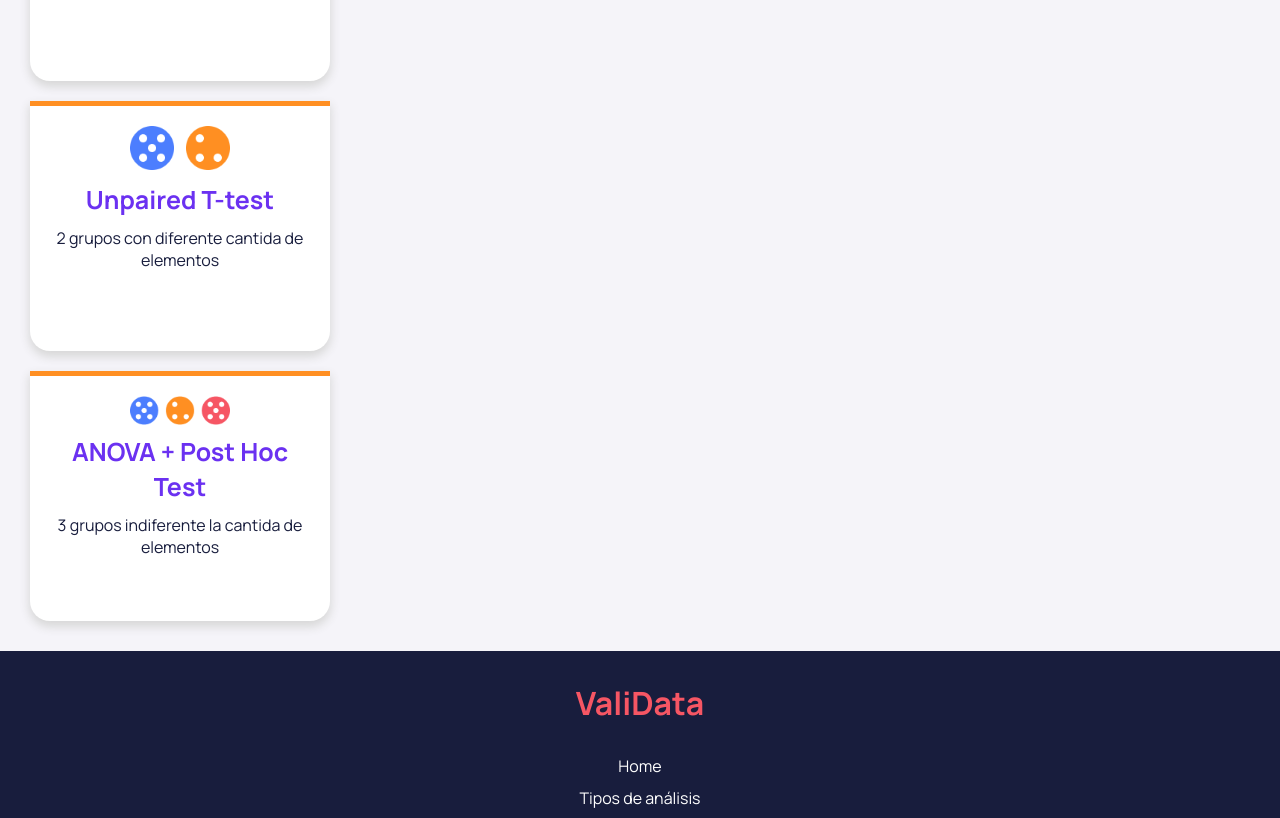
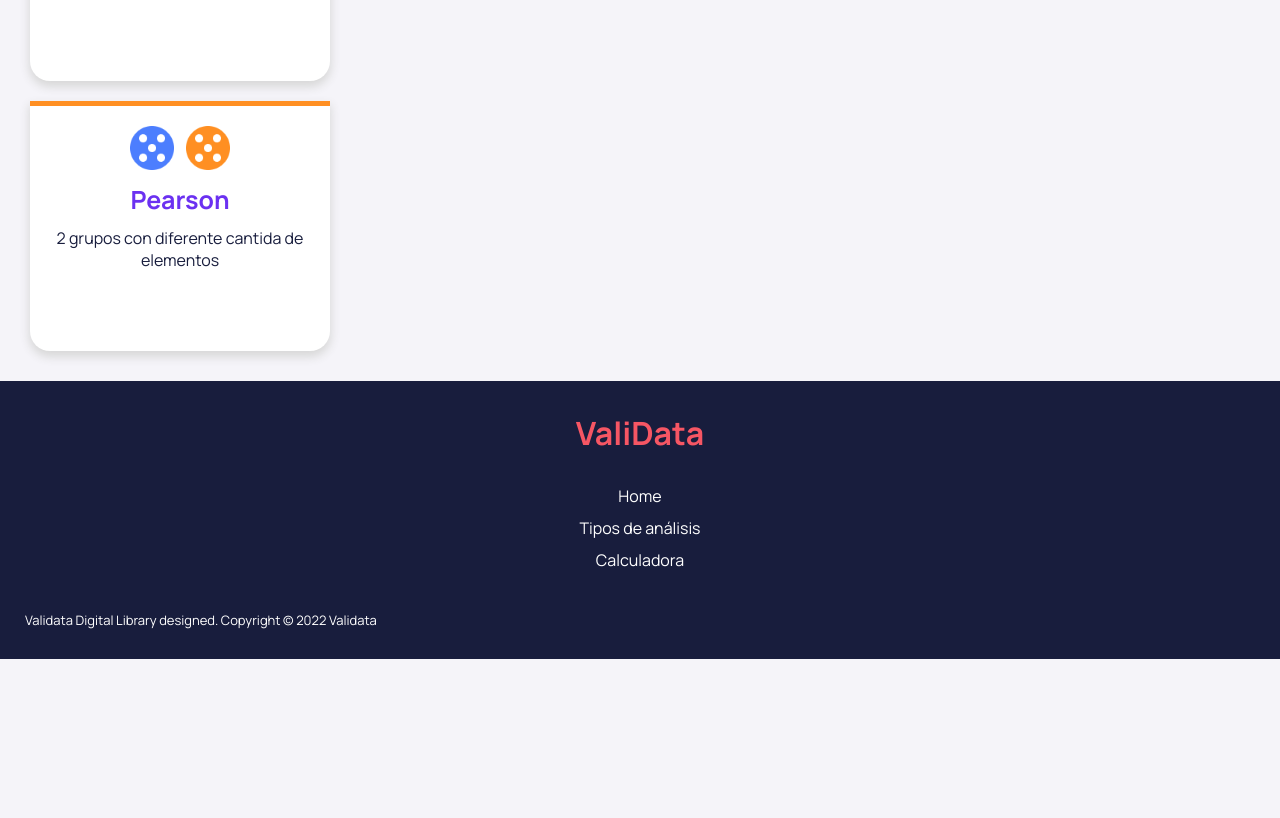
Before and after one commit to nataliaortizvi/pdg, a Vue app: page /analisis in a window 1280 px wide. Shown: the part 860-1678 px from the top of the page. After the commit the page ends 1519 px from the top, so only its background shows below. Built offline with nearby package versions, Linux system fonts and the light colour scheme.

Commit message:
analisis

```diff
--- a/src/components/CardAnalisisSmall.vue
+++ b/src/components/CardAnalisisSmall.vue
@@ -15,16 +15,25 @@ export default {
     CardAnalisisBig,
   },
 
-  methods: {
-    prueba() {
-      console.log(this.tiposAnalisis.grupoDeAnalisis);
+  props: {
+    tiposAnalisis: {
+      type: Array,
+      default: () => ["img", "title", "descrip", "what", "how"],
     },
   },
 
-  props: {
-    tiposAnalisis: {
-      type: Array,
-      default: () => ["img", "title", "descrip", "what"],
+  methods: {
+     //modal analisis full
+     openModalResume(analisisSelect) {
+      this.showModalAnalisis = true;
+
+      this.currentAnalisis = this.tiposAnalisis.filter(
+        (type) => type.title === analisisSelect
+      );
+    },
+
+    closeModalResume() {
+      this.showModalResume = false;
     },
   },
 };
@@ -33,7 +42,7 @@ export default {
 <template>
   <div
     class="cardContainerAnalisis"
-    v-for="cadaTipoAnalisis in this.tiposAnalisis.grupoDeAnalisis"
+    v-for="cadaTipoAnalisis in this.tiposAnalisis"
     :key="cadaTipoAnalisis.title"
     @click="prueba"
   >
--- a/src/views/AnalysisView.vue
+++ b/src/views/AnalysisView.vue
@@ -29,7 +29,7 @@ export default {
   },
 
   mounted() {
-    this.currentAnalisis = this.analisisStore.getAnalisis;
+    this.currentAnalisis = this.analisisStore.getAnalisis[0];
   },
 };
 </script>
@@ -52,7 +52,7 @@ export default {
       <h2 class="titlesStyle --pink">Análisis de grupos</h2>
       <div class="cardSection">
         <CardAnalisisSmall
-        :tiposAnalisis="this.currentAnalisis[0]"
+        :tiposAnalisis="this.currentAnalisis.grupoDeAnalisis"
         > </CardAnalisisSmall>
       </div>
     </div>
@@ -62,7 +62,7 @@ export default {
       <p>La correlación es útil para describir relaciones entre datos variables.<br> <strong>Por ejemplo: </strong>las horas que se dedican a estudiar una asignatura y la calificación obtenida en el examen correspondiente</p>
       <div class="cardSection">
         <CardAnalisisSmall
-        :tiposAnalisis="this.currentAnalisis[0]"
+        :tiposAnalisis="this.currentAnalisis.correlacion"
         > </CardAnalisisSmall>
       </div>
     </div>
```
